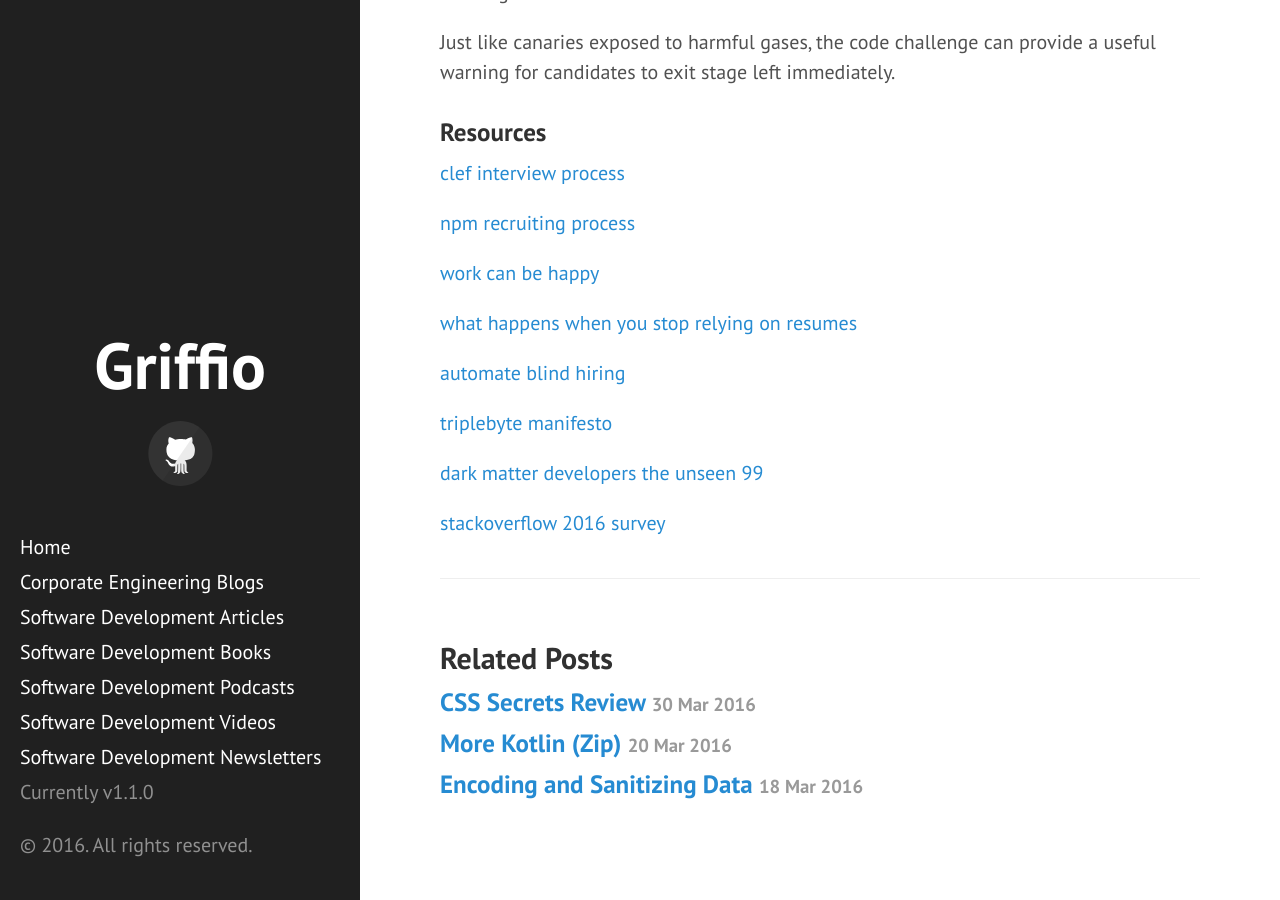
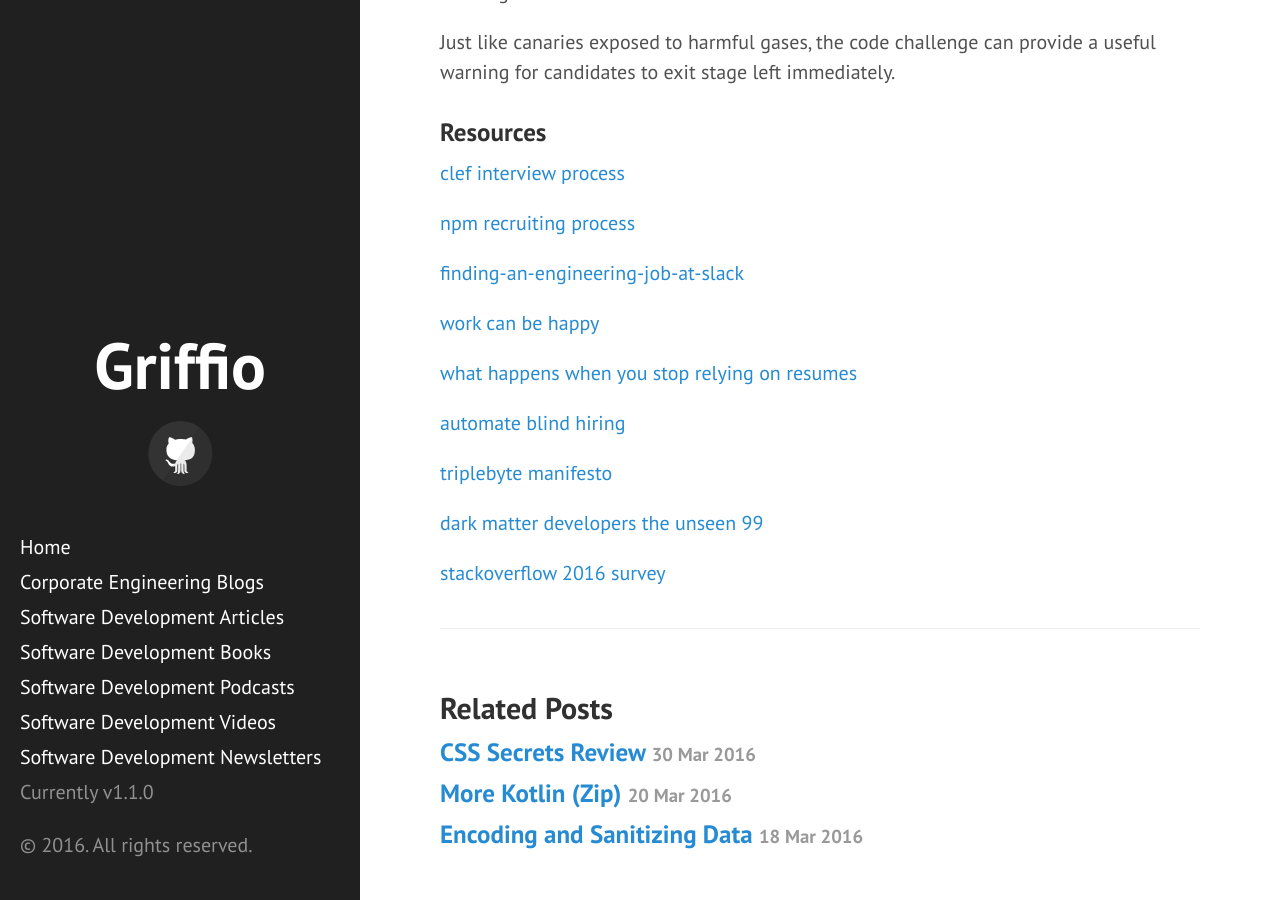
Before and after one commit to griffio/griffio.github.io, a Jekyll site: the page built from _posts/2016-06-12-Culture-Canaries-The-Interview-Coding-Challenge.md, in a window 1280 px wide and 900 px high, scrolled down 2187 px. Built offline with Jekyll 4.4.1, drawn with Linux system fonts in a browser that asks for light colours; some web fonts are replaced.

Commit message:
finding-an-engineering-job-at-slack

```diff
--- a/_posts/2016-06-12-Culture-Canaries-The-Interview-Coding-Challenge.md
+++ b/_posts/2016-06-12-Culture-Canaries-The-Interview-Coding-Challenge.md
@@ -63,6 +63,8 @@ Just like canaries exposed to harmful gases, the code challenge can provide a us
 
 [npm recruiting process](https://github.com/npm/policies/blob/master/recruiting-process.md)
 
+[finding-an-engineering-job-at-slack](https://slack.engineering/a-walkthrough-guide-to-finding-an-engineering-job-at-slack-dc07dd7b0144)
+
 [work can be happy](https://stories.workcanbehappy.com/)
 
 [what happens when you stop relying on resumes](http://blog.alinelerner.com/what-happens-when-you-stop-relying-on-resumes/)
```
